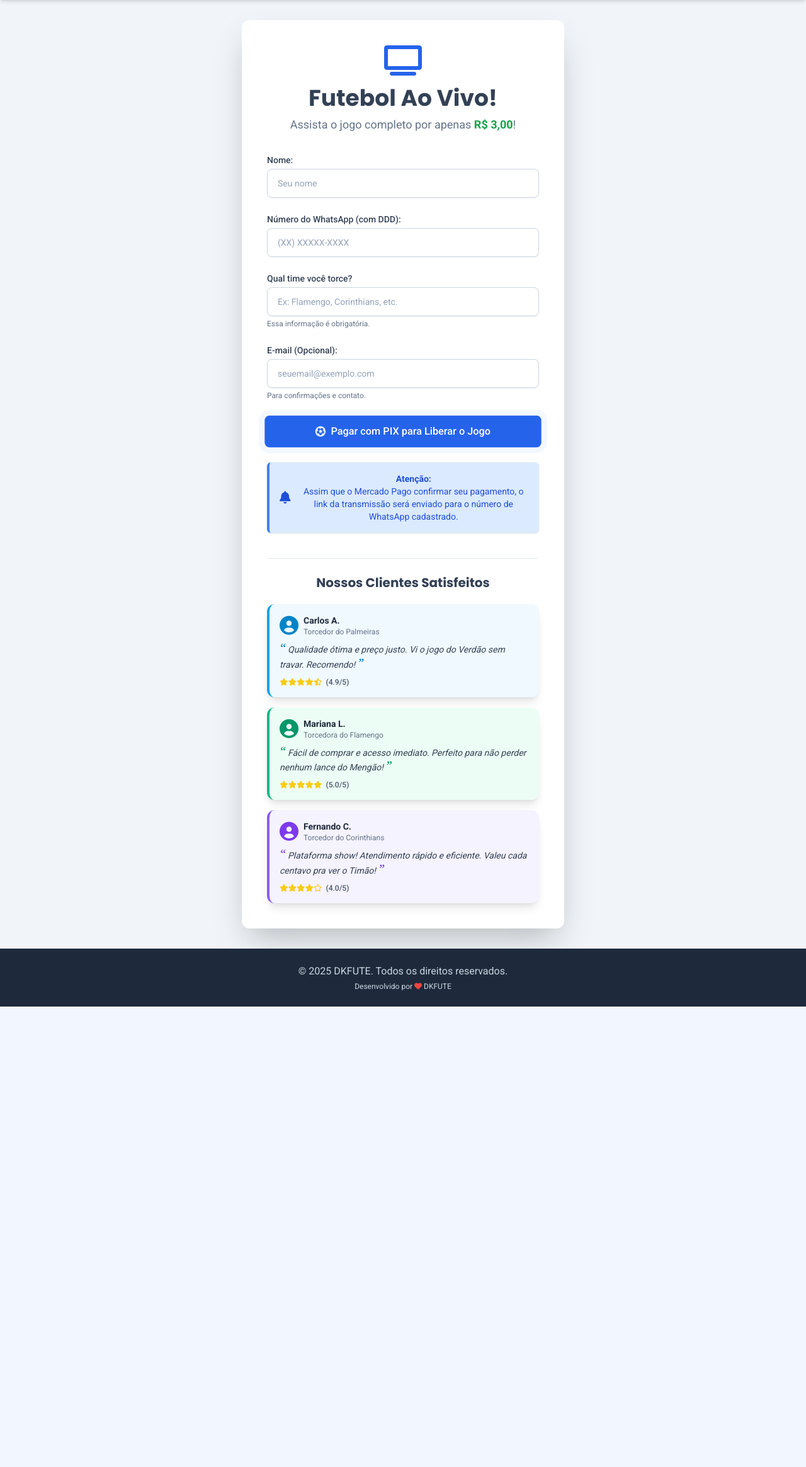
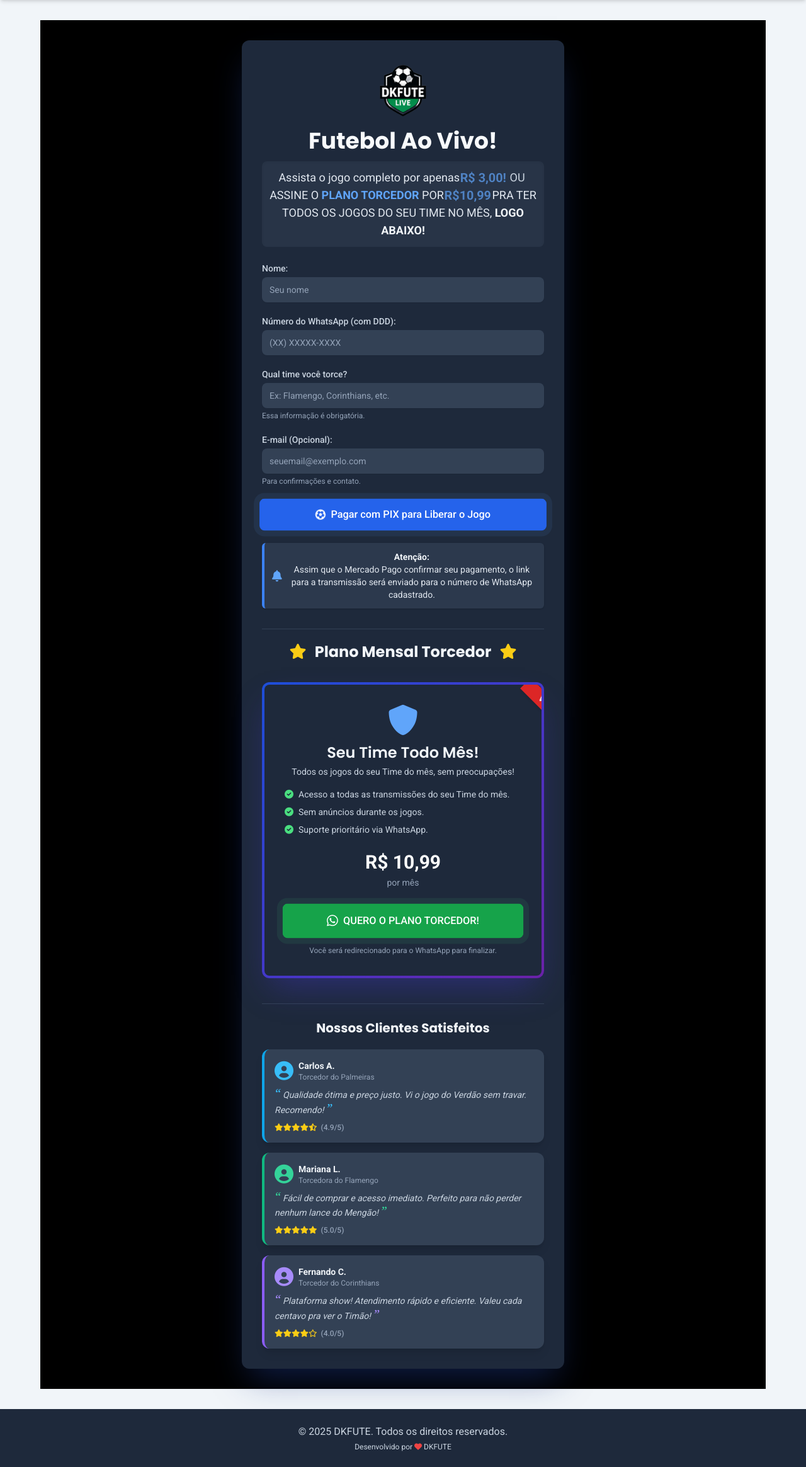
Before and after one commit to DougIAo/DKFUTE, a Flask app: page / in a window 1280 px wide. Shown: the part 64-2393 px from the top of the page at 63% size. Before the commit the page ends 1662 px from the top, so only its background shows below. Run offline with Flask 3, Linux system fonts and the light colour scheme; parts of the project's set-up code (start-up, migrations or seed data) failed here and were passed over; some libraries are stand-ins or nearby versions.

Commit message:
Update index.html

```diff
--- a/templates/index.html
+++ b/templates/index.html
@@ -4,148 +4,166 @@
 
 {% block head_extra %}
 <style>
-    /* Efeito de Pulso para o Botão */
-    .animate-pulse-dk {
-        animation: pulse-dk 2s infinite;
+    /* Efeito de Pulso para o Botão Azul (Pagamento Único) */
+    .animate-pulse-blue {
+        animation: pulse-blue 2s infinite;
     }
-    @keyframes pulse-dk {
-        0%, 100% {
-            transform: scale(1);
-            box-shadow: 0 0 0 0 rgba(59, 130, 246, 0.5); /* Cor baseada no bg-blue-600 */
+    @keyframes pulse-blue {
+        0%, 100% { transform: scale(1); box-shadow: 0 0 0 0 rgba(96, 165, 250, 0.7); } /* Azul claro para brilho no escuro */
+        50% { transform: scale(1.02); box-shadow: 0 0 0 10px rgba(96, 165, 250, 0); }
     }
-        50% {
-            transform: scale(1.02); /* Leve aumento */
-            box-shadow: 0 0 0 10px rgba(59, 130, 246, 0); /* Sombra some */
+
+    /* Efeito de Pulso para o Botão Verde (Plano Mensal) */
+    .animate-pulse-green {
+        animation: pulse-green 2s infinite;
     }
+    @keyframes pulse-green {
+        0%, 100% { transform: scale(1); box-shadow: 0 0 0 0 rgba(74, 222, 128, 0.7); } /* Verde claro para brilho no escuro */
+        50% { transform: scale(1.02); box-shadow: 0 0 0 10px rgba(74, 222, 128, 0); }
     }
 
     /* Animação para o ícone de futebol */
-    .icon-spin-slow {
-        animation: spin-slow 3s linear infinite;
-    }
-    @keyframes spin-slow {
-        from {
-            transform: rotate(0deg);
-        }
-        to {
-            transform: rotate(360deg);
-        }
+    .icon-spin-slow { animation: spin-slow 3s linear infinite; }
+    @keyframes spin-slow { from { transform: rotate(0deg); } to { transform: rotate(360deg); } }
+
+    /* Animação para o Preço Piscando */
+    .animate-price-blink { animation: price-blink 1.2s infinite ease-in-out; display: inline-block; }
+    @keyframes price-blink {
+        0%, 100% { opacity: 1; transform: scale(1); }
+        50% { opacity: 0.7; transform: scale(1.1); } /* Aumenta e fica um pouco transparente */
     }
 </style>
 {% endblock %}
 
 {% block content %}
-<div class="max-w-lg mx-auto bg-white p-8 sm:p-10 rounded-xl shadow-2xl">
-    <header class="text-center mb-8">
-        <i class="fas fa-tv text-5xl text-blue-600 mb-4"></i>
-        <h1 class="text-3xl sm:text-4xl font-bold font-poppins text-slate-700">Futebol Ao Vivo!</h1>
-        <p class="text-md sm:text-lg text-slate-500 mt-2">
-            Assista o jogo completo por apenas <span class="font-semibold text-green-600">R$ 3,00</span>!
+{# Wrapper principal para aplicar o fundo preto e cor de texto padrão clara para esta página #}
+<div class="bg-black text-slate-200 -mx-4 sm:-mx-6 lg:-mx-8 px-4 sm:px-6 lg:px-8 py-8 flex-grow">
+    {# Card centralizado com conteúdo principal #}
+    <div class="max-w-lg mx-auto bg-slate-800 p-6 sm:p-8 rounded-xl shadow-2xl shadow-blue-900/50">
+        <header class="text-center mb-6">
+            <img src="{{ url_for('static', filename='img/sua_logo.png') }}" alt="DKFUTE Logo"
+                 class="h-24 w-auto mx-auto mb-3">
+
+            <h1 class="text-3xl sm:text-4xl font-bold font-poppins text-slate-50">Futebol Ao Vivo!</h1>
+
+            <div class="mt-3 bg-slate-700/50 p-3 rounded-lg shadow-inner">
+                <p class="text-md sm:text-lg text-slate-200 leading-relaxed">
+                    Assista o jogo completo por apenas
+                    <span class="font-bold text-blue-400 animate-price-blink text-lg">R$ 3,00!</span>
+                    <br class="sm:hidden">
+                    <span class="text-slate-300 mx-1 sm:inline hidden"> OU </span>
+                    <span class="block sm:inline mt-1 sm:mt-0">
+                        ASSINE O <strong class="text-blue-400">PLANO TORCEDOR</strong> POR
+                        <span class="font-bold text-blue-400 animate-price-blink text-lg">R$10,99</span>
+                        PRA TER TODOS OS JOGOS DO SEU TIME NO MÊS, <strong class="text-slate-100">LOGO ABAIXO!</strong>
+                    </span>
                 </p>
+            </div>
         </header>
 
-    <form id="registrationForm" class="space-y-6">
+        <form id="registrationForm" class="space-y-5">
             <div>
-            <label for="name" class="block text-sm font-medium text-slate-700 mb-1">Nome:</label>
+                <label for="name" class="block text-sm font-medium text-slate-300 mb-1">Nome:</label>
                 <input type="text" id="name" name="name" required
-                   class="mt-1 block w-full px-4 py-3 border border-slate-300 rounded-lg shadow-sm focus:outline-none focus:ring-2 focus:ring-blue-500 focus:border-blue-500 sm:text-sm placeholder-slate-400"
+                       class="mt-1 block w-full px-3 py-2.5 bg-slate-700 border-slate-600 text-slate-100 placeholder-slate-400 rounded-lg shadow-sm focus:outline-none focus:ring-2 focus:ring-blue-500 focus:border-blue-500 sm:text-sm"
                        placeholder="Seu nome">
             </div>
-
             <div>
-            <label for="whatsapp" class="block text-sm font-medium text-slate-700 mb-1">Número do WhatsApp (com DDD):</label>
+                <label for="whatsapp" class="block text-sm font-medium text-slate-300 mb-1">Número do WhatsApp (com DDD):</label>
                 <input type="tel" id="whatsapp" name="whatsapp" required
-                   class="mt-1 block w-full px-4 py-3 border border-slate-300 rounded-lg shadow-sm focus:outline-none focus:ring-2 focus:ring-blue-500 focus:border-blue-500 sm:text-sm placeholder-slate-400"
+                       class="mt-1 block w-full px-3 py-2.5 bg-slate-700 border-slate-600 text-slate-100 placeholder-slate-400 rounded-lg shadow-sm focus:outline-none focus:ring-2 focus:ring-blue-500 focus:border-blue-500 sm:text-sm"
                        placeholder="(XX) XXXXX-XXXX">
             </div>
-
             <div>
-            <label for="time_torce" class="block text-sm font-medium text-slate-700 mb-1">Qual time você torce?</label>
+                <label for="time_torce" class="block text-sm font-medium text-slate-300 mb-1">Qual time você torce?</label>
                 <input type="text" id="time_torce" name="time_torce" required
-                   class="mt-1 block w-full px-4 py-3 border border-slate-300 rounded-lg shadow-sm focus:outline-none focus:ring-2 focus:ring-blue-500 focus:border-blue-500 sm:text-sm placeholder-slate-400"
+                       class="mt-1 block w-full px-3 py-2.5 bg-slate-700 border-slate-600 text-slate-100 placeholder-slate-400 rounded-lg shadow-sm focus:outline-none focus:ring-2 focus:ring-blue-500 focus:border-blue-500 sm:text-sm"
                        placeholder="Ex: Flamengo, Corinthians, etc.">
-            <p class="mt-1 text-xs text-slate-500">Essa informação é obrigatória.</p>
+                <p class="mt-1 text-xs text-slate-400">Essa informação é obrigatória.</p>
             </div>
-
             <div>
-            <label for="email" class="block text-sm font-medium text-slate-700 mb-1">E-mail (Opcional):</label>
+                <label for="email" class="block text-sm font-medium text-slate-300 mb-1">E-mail (Opcional):</label>
                 <input type="email" id="email" name="email"
-                   class="mt-1 block w-full px-4 py-3 border border-slate-300 rounded-lg shadow-sm focus:outline-none focus:ring-2 focus:ring-blue-500 focus:border-blue-500 sm:text-sm placeholder-slate-400"
+                       class="mt-1 block w-full px-3 py-2.5 bg-slate-700 border-slate-600 text-slate-100 placeholder-slate-400 rounded-lg shadow-sm focus:outline-none focus:ring-2 focus:ring-blue-500 focus:border-blue-500 sm:text-sm"
                        placeholder="seuemail@exemplo.com">
-            <p class="mt-1 text-xs text-slate-500">Para confirmações e contato.</p>
+                <p class="mt-1 text-xs text-slate-400">Para confirmações e contato.</p>
             </div>
-
-        {# === BOTÃO MODIFICADO === #}
             <button type="submit" id="submitButton"
-                class="w-full flex items-center justify-center py-3 px-4 border border-transparent rounded-lg shadow-md text-base font-medium text-white bg-blue-600 hover:bg-blue-700 focus:outline-none focus:ring-2 focus:ring-offset-2 focus:ring-blue-500 transition duration-150 ease-in-out animate-pulse-dk">
-            <i class="fas fa-futbol mr-2 icon-spin-slow"></i> {# Ícone de futebol com animação #}
+                    class="w-full flex items-center justify-center py-3 px-4 border border-transparent rounded-lg shadow-lg text-base font-medium text-white bg-blue-600 hover:bg-blue-500 focus:outline-none focus:ring-2 focus:ring-offset-2 focus:ring-blue-500 focus:ring-offset-slate-800 transition duration-150 ease-in-out animate-pulse-blue">
+                <i class="fas fa-futbol mr-2 icon-spin-slow"></i>
                 Pagar com PIX para Liberar o Jogo
             </button>
-        {# === FIM DO BOTÃO MODIFICADO === #}
         </form>
 
-    <div class="mt-6 text-center">
-        <div class="bg-blue-100 border-l-4 border-blue-500 text-blue-700 p-4 rounded-md shadow" role="alert">
+        <div class="mt-5 text-center">
+            <div class="bg-slate-700/70 border-l-4 border-blue-500 text-slate-200 p-3 rounded-md shadow" role="alert">
                 <div class="flex items-center">
-                <div class="py-1">
-                    <i class="fas fa-bell text-xl mr-3"></i>
+                    <div class="py-1"><i class="fas fa-bell text-lg text-blue-400 mr-2"></i></div>
+                    <div><p class="font-semibold text-sm text-slate-100">Atenção:</p><p class="text-xs sm:text-sm">Assim que o Mercado Pago confirmar seu pagamento, o link para a transmissão será enviado para o número de WhatsApp cadastrado.</p></div>
                 </div>
-                <div>
-                    <p class="font-semibold text-sm">Atenção:</p>
-                    <p class="text-xs sm:text-sm">
-                        Assim que o Mercado Pago confirmar seu pagamento, o link da transmissão será enviado para o número de WhatsApp cadastrado.
-                    </p>
+            </div>
+        </div>
+        <div id="paymentStatus" class="mt-3 text-center text-sm text-red-400"></div>
+
+        {# SEÇÃO PLANO MENSAL #}
+        <div class="mt-8 pt-5 border-t border-slate-700">
+            <h2 class="text-2xl font-bold font-poppins text-slate-100 text-center mb-8"><i class="fas fa-star text-yellow-400 mr-2"></i> Plano Mensal Torcedor <i class="fas fa-star text-yellow-400 ml-2"></i></h2>
+            <div class="bg-gradient-to-br from-blue-700 via-indigo-700 to-purple-800 p-1 rounded-xl shadow-2xl shadow-indigo-700/40 transform hover:scale-105 transition-transform duration-300 ease-in-out">
+                <div class="bg-slate-800 p-6 sm:p-8 rounded-lg relative overflow-hidden">
+                    <div class="absolute -top-0 -right-0 bg-red-600 text-white text-xs font-semibold px-8 py-1 transform rotate-45 translate-x-10 translate-y-4 shadow-md z-10 sm:translate-x-12">VIP!</div>
+                    <div class="relative z-0">
+                        <div class="text-center mb-4"><i class="fas fa-shield-alt text-5xl text-blue-400 mb-3"></i><h3 class="text-xl sm:text-2xl font-poppins font-semibold text-slate-100">Seu Time Todo Mês!</h3><p class="text-sm text-slate-300 mt-1">Todos os jogos do seu Time do mês, sem preocupações!</p></div>
+                        <ul class="space-y-2 text-slate-300 text-sm mb-6 list-none pl-0"><li class="flex items-center"><i class="fas fa-check-circle text-green-400 mr-2"></i> Acesso a todas as transmissões do seu Time do mês.</li><li class="flex items-center"><i class="fas fa-check-circle text-green-400 mr-2"></i> Sem anúncios durante os jogos.</li><li class="flex items-center"><i class="fas fa-check-circle text-green-400 mr-2"></i> Suporte prioritário via WhatsApp.</li></ul>
+                        <p class="text-center text-3xl font-bold text-white mb-1">R$ 10,99</p><p class="text-center text-sm text-slate-400 mb-6">por mês</p>
+                        <a href="#" id="whatsappPlanButton" class="w-full flex items-center justify-center py-3 px-4 border border-transparent rounded-lg shadow-md text-base font-medium text-white bg-green-600 hover:bg-green-500 focus:outline-none focus:ring-2 focus:ring-offset-2 focus:ring-green-500 focus:ring-offset-slate-800 transition duration-150 ease-in-out animate-pulse-green"><i class="fab fa-whatsapp text-xl mr-2"></i>QUERO O PLANO TORCEDOR!</a>
+                        <p class="text-center text-xs text-slate-400 mt-3">Você será redirecionado para o WhatsApp para finalizar.</p>
                     </div>
                 </div>
             </div>
         </div>
-    <div id="paymentStatus" class="mt-4 text-center text-sm"></div>
 
-    {# === SEÇÃO DE AVALIAÇÕES === #}
-    <div class="mt-10 pt-6 border-t border-slate-200">
-        <h2 class="text-xl font-bold font-poppins text-slate-700 text-center mb-5">Nossos Clientes Satisfeitos</h2>
+        {# SEÇÃO DE AVALIAÇÕES #}
+        <div class="mt-10 pt-6 border-t border-slate-700">
+            <h2 class="text-xl font-bold font-poppins text-slate-100 text-center mb-5">Nossos Clientes Satisfeitos</h2>
             <div class="space-y-4">
-            <div class="bg-sky-50 p-4 rounded-xl shadow-lg border-l-4 border-sky-500">
-                <div class="flex items-center mb-2">
-                    <i class="fas fa-user-circle text-3xl text-sky-600 mr-2"></i>
-                    <div><h4 class="font-semibold text-slate-800 text-sm">Carlos A.</h4><p class="text-xs text-slate-500">Torcedor do Palmeiras</p></div>
+                <div class="bg-slate-700 p-4 rounded-xl shadow-lg border-l-4 border-sky-500">
+                    <div class="flex items-center mb-2"><i class="fas fa-user-circle text-3xl text-sky-400 mr-2"></i><div><h4 class="font-semibold text-slate-100 text-sm">Carlos A.</h4><p class="text-xs text-slate-400">Torcedor do Palmeiras</p></div></div>
+                    <blockquote class="mb-2"><p class="text-slate-300 text-sm leading-relaxed italic"><span class="text-xl text-sky-400 font-serif leading-none mr-1">“</span>Qualidade ótima e preço justo. Vi o jogo do Verdão sem travar. Recomendo!<span class="text-xl text-sky-400 font-serif leading-none ml-1">”</span></p></blockquote>
+                    <div class="flex items-center text-yellow-400 text-xs"><i class="fas fa-star"></i><i class="fas fa-star"></i><i class="fas fa-star"></i><i class="fas fa-star"></i><i class="fas fa-star-half-alt"></i><span class="ml-1.5 text-xs text-slate-400 font-medium">(4.9/5)</span></div>
                 </div>
-                <blockquote class="mb-2"><p class="text-slate-700 text-sm leading-relaxed italic"><span class="text-xl text-sky-600 font-serif leading-none mr-1">“</span>Qualidade ótima e preço justo. Vi o jogo do Verdão sem travar. Recomendo!<span class="text-xl text-sky-600 font-serif leading-none ml-1">”</span></p></blockquote>
-                <div class="flex items-center text-yellow-400 text-xs"><i class="fas fa-star"></i><i class="fas fa-star"></i><i class="fas fa-star"></i><i class="fas fa-star"></i><i class="fas fa-star-half-alt"></i><span class="ml-1.5 text-xs text-slate-600 font-medium">(4.9/5)</span></div>
+                <div class="bg-slate-700 p-4 rounded-xl shadow-lg border-l-4 border-emerald-500">
+                     <div class="flex items-center mb-2"><i class="fas fa-user-circle text-3xl text-emerald-400 mr-2"></i><div><h4 class="font-semibold text-slate-100 text-sm">Mariana L.</h4><p class="text-xs text-slate-400">Torcedora do Flamengo</p></div></div>
+                    <blockquote class="mb-2"><p class="text-slate-300 text-sm leading-relaxed italic"><span class="text-xl text-emerald-400 font-serif leading-none mr-1">“</span>Fácil de comprar e acesso imediato. Perfeito para não perder nenhum lance do Mengão!<span class="text-xl text-emerald-400 font-serif leading-none ml-1">”</span></p></blockquote>
+                    <div class="flex items-center text-yellow-400 text-xs"><i class="fas fa-star"></i><i class="fas fa-star"></i><i class="fas fa-star"></i><i class="fas fa-star"></i><i class="fas fa-star"></i><span class="ml-1.5 text-xs text-slate-400 font-medium">(5.0/5)</span></div>
                 </div>
-            <div class="bg-emerald-50 p-4 rounded-xl shadow-lg border-l-4 border-emerald-500">
-                <div class="flex items-center mb-2"><i class="fas fa-user-circle text-3xl text-emerald-600 mr-2"></i><div><h4 class="font-semibold text-slate-800 text-sm">Mariana L.</h4><p class="text-xs text-slate-500">Torcedora do Flamengo</p></div></div>
-                <blockquote class="mb-2"><p class="text-slate-700 text-sm leading-relaxed italic"><span class="text-xl text-emerald-600 font-serif leading-none mr-1">“</span>Fácil de comprar e acesso imediato. Perfeito para não perder nenhum lance do Mengão!<span class="text-xl text-emerald-600 font-serif leading-none ml-1">”</span></p></blockquote>
-                <div class="flex items-center text-yellow-400 text-xs"><i class="fas fa-star"></i><i class="fas fa-star"></i><i class="fas fa-star"></i><i class="fas fa-star"></i><i class="fas fa-star"></i><span class="ml-1.5 text-xs text-slate-600 font-medium">(5.0/5)</span></div>
-            </div>
-            <div class="bg-violet-50 p-4 rounded-xl shadow-lg border-l-4 border-violet-500">
-                <div class="flex items-center mb-2"><i class="fas fa-user-circle text-3xl text-violet-600 mr-2"></i><div><h4 class="font-semibold text-slate-800 text-sm">Fernando C.</h4><p class="text-xs text-slate-500">Torcedor do Corinthians</p></div></div>
-                <blockquote class="mb-2"><p class="text-slate-700 text-sm leading-relaxed italic"><span class="text-xl text-violet-600 font-serif leading-none mr-1">“</span>Plataforma show! Atendimento rápido e eficiente. Valeu cada centavo pra ver o Timão!<span class="text-xl text-violet-600 font-serif leading-none ml-1">”</span></p></blockquote>
-                <div class="flex items-center text-yellow-400 text-xs"><i class="fas fa-star"></i><i class="fas fa-star"></i><i class="fas fa-star"></i><i class="fas fa-star"></i><i class="far fa-star"></i><span class="ml-1.5 text-xs text-slate-600 font-medium">(4.0/5)</span></div>
+                <div class="bg-slate-700 p-4 rounded-xl shadow-lg border-l-4 border-violet-500">
+                    <div class="flex items-center mb-2"><i class="fas fa-user-circle text-3xl text-violet-400 mr-2"></i><div><h4 class="font-semibold text-slate-100 text-sm">Fernando C.</h4><p class="text-xs text-slate-400">Torcedor do Corinthians</p></div></div>
+                    <blockquote class="mb-2"><p class="text-slate-300 text-sm leading-relaxed italic"><span class="text-xl text-violet-400 font-serif leading-none mr-1">“</span>Plataforma show! Atendimento rápido e eficiente. Valeu cada centavo pra ver o Timão!<span class="text-xl text-violet-400 font-serif leading-none ml-1">”</span></p></blockquote>
+                    <div class="flex items-center text-yellow-400 text-xs"><i class="fas fa-star"></i><i class="fas fa-star"></i><i class="fas fa-star"></i><i class="fas fa-star"></i><i class="far fa-star"></i><span class="ml-1.5 text-xs text-slate-400 font-medium">(4.0/5)</span></div>
                 </div>
             </div>
         </div>
-    {# === FIM DA SEÇÃO DE AVALIAÇÕES === #}
+    </div>
 </div>
 {% endblock %}
 
 {% block scripts_extra %}
 <script>
-    // ... (seu JavaScript existente para o formulário, sem alterações na lógica) ...
+    // Script do formulário de pagamento único
     const registrationForm = document.getElementById('registrationForm');
     const submitButton = document.getElementById('submitButton');
     const paymentStatusDiv = document.getElementById('paymentStatus');
 
+    if (registrationForm && submitButton) {
         registrationForm.addEventListener('submit', async function(event) {
             event.preventDefault();
-        const originalButtonContent = submitButton.innerHTML; // Salva o conteúdo HTML, incluindo o ícone
-        const originalButtonClasses = submitButton.className; // Salva as classes originais
+            const originalButtonContent = submitButton.innerHTML;
+            const originalButtonClasses = submitButton.className;
 
-        // Remove animação de pulso ao clicar, adiciona spinner
-        submitButton.classList.remove('animate-pulse-dk');
+            submitButton.classList.remove('animate-pulse-blue');
             submitButton.disabled = true;
             submitButton.innerHTML = '<i class="fas fa-spinner fa-spin mr-2"></i> Aguarde, preparando pagamento...';
-        paymentStatusDiv.innerHTML = '';
+            if(paymentStatusDiv) paymentStatusDiv.innerHTML = '';
 
             const name = document.getElementById('name').value.trim();
             const whatsapp = document.getElementById('whatsapp').value.trim();
@@ -158,10 +176,10 @@
             if (!time_torce) errors.push("Time que torce");
 
             if (errors.length > 0) {
-            paymentStatusDiv.innerHTML = `<p class="text-red-500 p-3 bg-red-100 rounded-md">Por favor, preencha: ${errors.join(', ')}.</p>`;
+                if(paymentStatusDiv) paymentStatusDiv.innerHTML = `<p class="text-red-400 p-3 bg-red-900/50 border border-red-700 rounded-md">Por favor, preencha: ${errors.join(', ')}.</p>`; // Ajustado para dark mode
                 submitButton.disabled = false;
-            submitButton.innerHTML = originalButtonContent; // Restaura conteúdo original
-            submitButton.className = originalButtonClasses; // Restaura classes originais (incluindo a de pulso)
+                submitButton.innerHTML = originalButtonContent;
+                submitButton.className = originalButtonClasses;
                 return;
             }
 
@@ -183,11 +201,26 @@
                 }
             } catch (error) {
                 console.error("Erro ao criar preferência ou redirecionar:", error);
-            paymentStatusDiv.innerHTML = `<p class="text-red-600 p-3 bg-red-100 rounded-md shadow">Erro: ${error.message}. Tente novamente.</p>`;
+                if(paymentStatusDiv) paymentStatusDiv.innerHTML = `<p class="text-red-300 p-3 bg-red-700/40 border border-red-600 rounded-md shadow">Erro: ${error.message}. Tente novamente.</p>`; // Ajustado para dark mode
                 submitButton.disabled = false;
-            submitButton.innerHTML = originalButtonContent; // Restaura conteúdo original
-            submitButton.className = originalButtonClasses; // Restaura classes originais
+                submitButton.innerHTML = originalButtonContent;
+                submitButton.className = originalButtonClasses;
             }
         });
+    }
+
+    // Script para o botão do Plano Mensal WhatsApp
+    const whatsappPlanButton = document.getElementById('whatsappPlanButton');
+    if (whatsappPlanButton) {
+        whatsappPlanButton.addEventListener('click', function(event) {
+            event.preventDefault();
+            const seuNumeroWhatsApp = "558299328609";
+            const mensagem = encodeURIComponent("Olá! Tenho interesse no Plano Mensal Torcedor DKFUTE.");
+
+            const whatsappUrl = `https://wa.me/${seuNumeroWhatsApp}?text=${mensagem}`;
+
+            window.open(whatsappUrl, '_blank');
+        });
+    }
 </script>
 {% endblock %}
```
Lines whose indentation alone changed are shown as unchanged.
